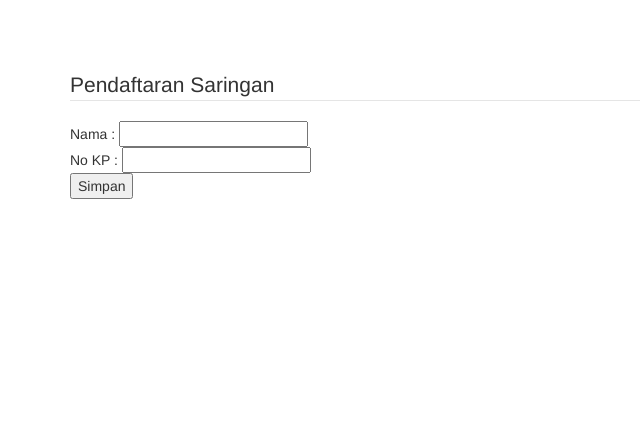
After one commit to azman1204/sst, a Yii app: the page made by views/pendaftaran/form.php in a window 1280 px wide. The commit adds this page. Shown: the top 439 px of the page, without its empty margins (0-640 px from the left). Run offline with PHP 8.4 and a stand-in for Yii, Linux system fonts and the light colour scheme; the template is opened without the code that fills it, so the values that code supplies are empty; some libraries are stand-ins or nearby versions.

Commit message:
form pendaftaran

```diff
--- /dev/null
+++ b/models/Pendaftaran.php
@@ -0,0 +1,6 @@
+<?php
+namespace app\models;
+
+class Pendaftaran extends \yii\db\ActiveRecord {
+    // jika nama model dan nama table SAMA, tak perlu buat function tableName()
+}
--- a/views/hello/senarai.php
+++ b/views/hello/senarai.php
@@ -6,8 +6,8 @@
     </tr>
     <?php
     foreach ($dat as $u) {
-        // $u = mewakili satu rekod dlm table user
-        // name nama col dlm table tersebut
+        // $u   = mewakili satu rekod dlm table user
+        // name = nama col dlm table tersebut
     ?>
     <tr>
         <td></td>
--- /dev/null
+++ b/views/pendaftaran/form.php
@@ -0,0 +1,9 @@
+<legend>Pendaftaran Saringan</legend>
+
+<form method="post" action="">
+    Nama : <input type="text" name="nama">
+    <br>
+    No KP : <input type="text" name="nokp">
+    <br>
+    <input type="submit" value="Simpan">
+</form>
```
Also changed, not shown: controllers/PendaftaranController.php (added, +9 -0 lines).
